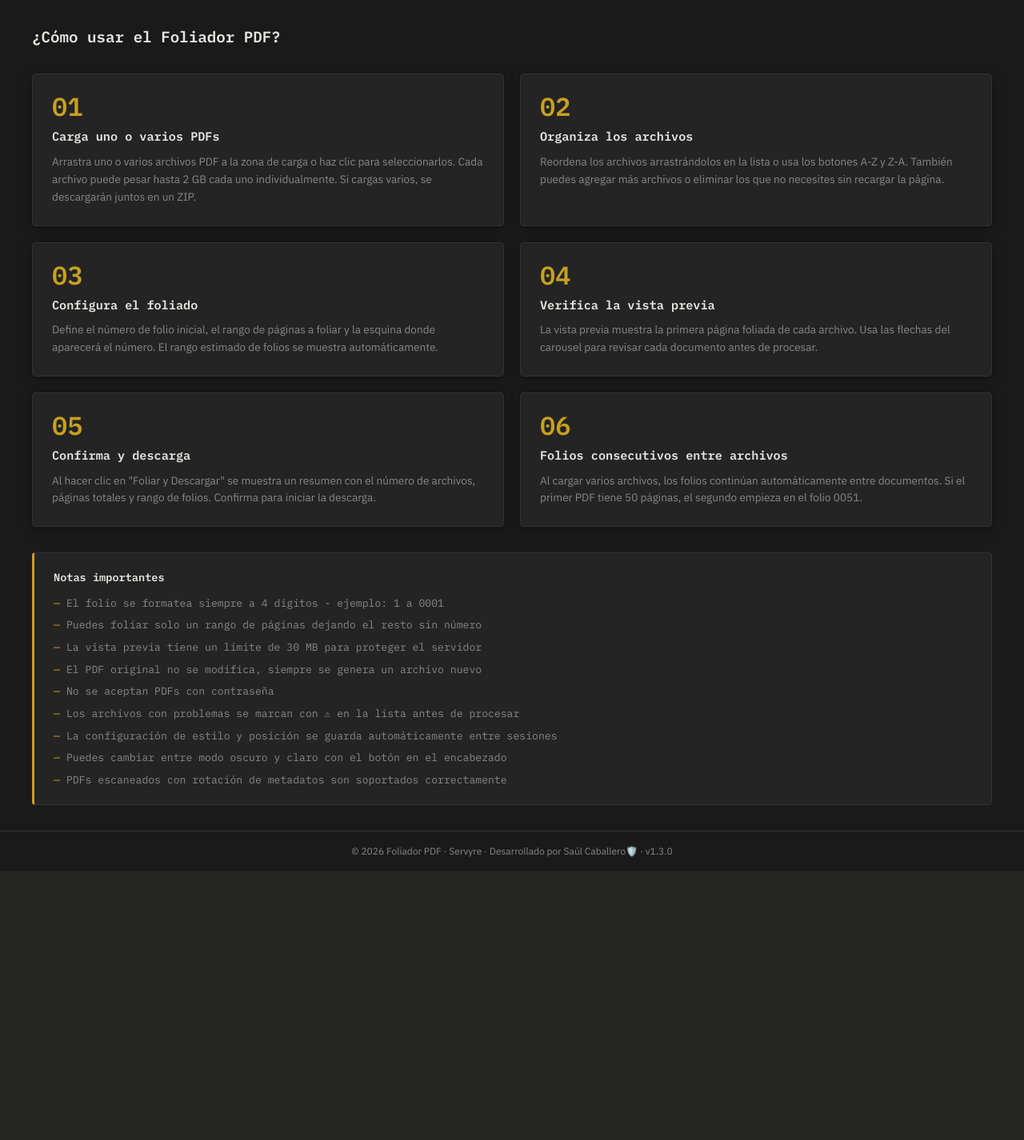
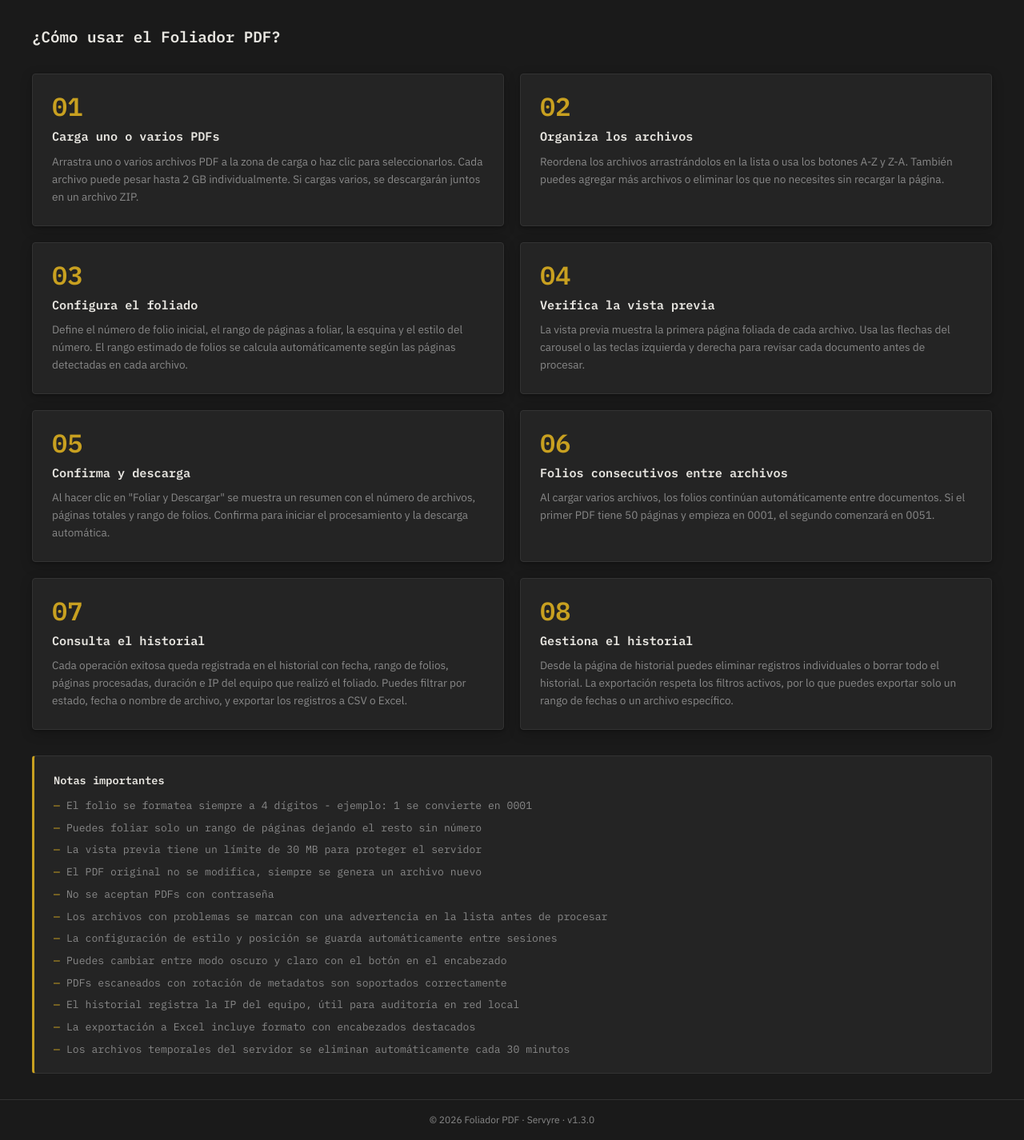
Before and after one commit to saul-caballero/foliador-pdf, a Flask app: page /instructions in a window 1280 px wide. Shown: the part 101-1527 px from the top of the page at 80% size. Before the commit the page ends 1173 px from the top, so only its background shows below. Run offline with Flask 3, Linux system fonts and the light colour scheme.

Commit message:
docs: update instructions.html and README with v1.3.0 features

```diff
--- a/app/templates/instructions.html
+++ b/app/templates/instructions.html
@@ -24,7 +24,8 @@
                 <h3 class="step-card__title">Carga uno o varios PDFs</h3>
                 <p class="step-card__body">
                     Arrastra uno o varios archivos PDF a la zona de carga o haz clic para seleccionarlos.
-                    Cada archivo puede pesar hasta 2 GB cada uno individualmente. Si cargas varios, se descargarán juntos en un ZIP.
+                    Cada archivo puede pesar hasta 2 GB individualmente. Si cargas varios, se descargarán
+                    juntos en un archivo ZIP.
                 </p>
             </div>
             <div class="step-card">
@@ -32,31 +33,35 @@
                 <h3 class="step-card__title">Organiza los archivos</h3>
                 <p class="step-card__body">
                     Reordena los archivos arrastrándolos en la lista o usa los botones A-Z y Z-A.
-                    También puedes agregar más archivos o eliminar los que no necesites sin recargar la página.
+                    También puedes agregar más archivos o eliminar los que no necesites sin recargar
+                    la página.
                 </p>
             </div>
             <div class="step-card">
                 <span class="step-card__number">03</span>
                 <h3 class="step-card__title">Configura el foliado</h3>
                 <p class="step-card__body">
-                    Define el número de folio inicial, el rango de páginas a foliar y la esquina donde
-                    aparecerá el número. El rango estimado de folios se muestra automáticamente.
+                    Define el número de folio inicial, el rango de páginas a foliar, la esquina y el
+                    estilo del número. El rango estimado de folios se calcula automáticamente según
+                    las páginas detectadas en cada archivo.
                 </p>
             </div>
             <div class="step-card">
                 <span class="step-card__number">04</span>
                 <h3 class="step-card__title">Verifica la vista previa</h3>
                 <p class="step-card__body">
-                    La vista previa muestra la primera página foliada de cada archivo.
-                    Usa las flechas del carousel para revisar cada documento antes de procesar.
+                    La vista previa muestra la primera página foliada de cada archivo. Usa las flechas
+                    del carousel o las teclas izquierda y derecha para revisar cada documento antes
+                    de procesar.
                 </p>
             </div>
             <div class="step-card">
                 <span class="step-card__number">05</span>
                 <h3 class="step-card__title">Confirma y descarga</h3>
                 <p class="step-card__body">
-                    Al hacer clic en "Foliar y Descargar" se muestra un resumen con el número de archivos,
-                    páginas totales y rango de folios. Confirma para iniciar la descarga.
+                    Al hacer clic en "Foliar y Descargar" se muestra un resumen con el número de
+                    archivos, páginas totales y rango de folios. Confirma para iniciar el procesamiento
+                    y la descarga automática.
                 </p>
             </div>
             <div class="step-card">
@@ -64,27 +69,48 @@
                 <h3 class="step-card__title">Folios consecutivos entre archivos</h3>
                 <p class="step-card__body">
                     Al cargar varios archivos, los folios continúan automáticamente entre documentos.
-                    Si el primer PDF tiene 50 páginas, el segundo empieza en el folio 0051.
+                    Si el primer PDF tiene 50 páginas y empieza en 0001, el segundo comenzará en 0051.
+                </p>
+            </div>
+            <div class="step-card">
+                <span class="step-card__number">07</span>
+                <h3 class="step-card__title">Consulta el historial</h3>
+                <p class="step-card__body">
+                    Cada operación exitosa queda registrada en el historial con fecha, rango de folios,
+                    páginas procesadas, duración e IP del equipo que realizó el foliado. Puedes filtrar
+                    por estado, fecha o nombre de archivo, y exportar los registros a CSV o Excel.
+                </p>
+            </div>
+            <div class="step-card">
+                <span class="step-card__number">08</span>
+                <h3 class="step-card__title">Gestiona el historial</h3>
+                <p class="step-card__body">
+                    Desde la página de historial puedes eliminar registros individuales o borrar todo
+                    el historial. La exportación respeta los filtros activos, por lo que puedes exportar
+                    solo un rango de fechas o un archivo específico.
                 </p>
             </div>
         </div>
         <div class="instructions__notes">
             <h3 class="instructions__notes-title">Notas importantes</h3>
             <ul class="instructions__list">
-                <li>El folio se formatea siempre a 4 dígitos - ejemplo: 1 a 0001</li>
+                <li>El folio se formatea siempre a 4 dígitos - ejemplo: 1 se convierte en 0001</li>
                 <li>Puedes foliar solo un rango de páginas dejando el resto sin número</li>
                 <li>La vista previa tiene un límite de 30 MB para proteger el servidor</li>
                 <li>El PDF original no se modifica, siempre se genera un archivo nuevo</li>
                 <li>No se aceptan PDFs con contraseña</li>
-                <li>Los archivos con problemas se marcan con ⚠ en la lista antes de procesar</li>
+                <li>Los archivos con problemas se marcan con una advertencia en la lista antes de procesar</li>
                 <li>La configuración de estilo y posición se guarda automáticamente entre sesiones</li>
                 <li>Puedes cambiar entre modo oscuro y claro con el botón en el encabezado</li>
                 <li>PDFs escaneados con rotación de metadatos son soportados correctamente</li>
+                <li>El historial registra la IP del equipo, útil para auditoría en red local</li>
+                <li>La exportación a Excel incluye formato con encabezados destacados</li>
+                <li>Los archivos temporales del servidor se eliminan automáticamente cada 30 minutos</li>
             </ul>
         </div>
     </div>
 </main>
 <footer class="footer">
-    <p>© 2026 Foliador PDF · Servyre · Desarrollado por Saúl Caballero🛡️ · v1.3.0</p>
+    <p>© 2026 Foliador PDF · Servyre · v1.3.0</p>
 </footer>
 {% endblock %}
```
Also changed, not shown: README.md.
